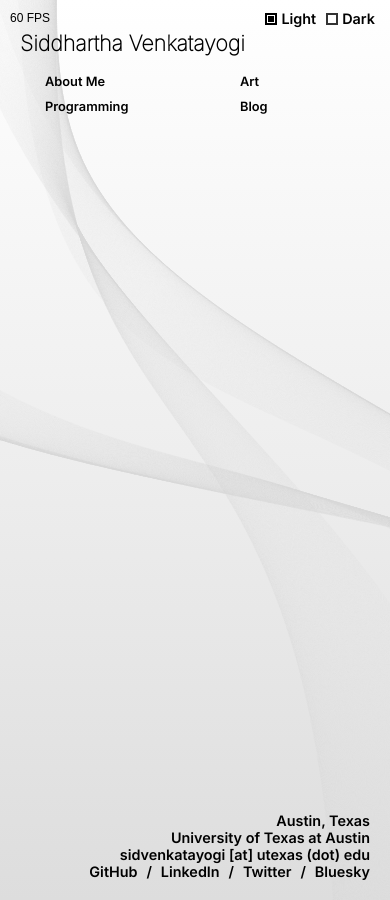
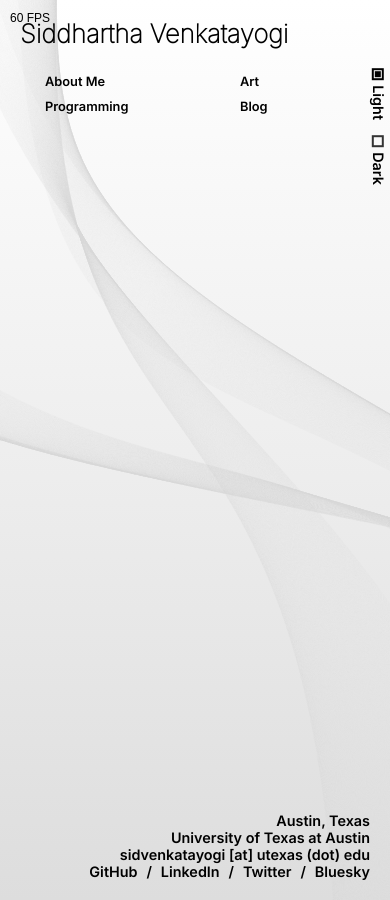
Before and after one commit to sidvenkatayogi/sidvenkatayogi.github.io, a Jekyll site: the page built from index.html, in a window 390 px wide. Built offline with Jekyll 4.4.1, drawn with Linux system fonts in a browser that asks for light colours.

Commit message:
mobiles sutufff

```diff
--- a/assets/css/main.scss
+++ b/assets/css/main.scss
@@ -449,7 +449,9 @@ body {
 
 @media screen and (max-width: 768px) {
     .header h1 a {
-        font-size: 0.67em; /* Reduce font size for the main title */
+        font-size: 0.8em; /* Increase font size for the main title */
+        position: relative;
+        top: -8px;
     }
 
     h1 {
@@ -494,12 +496,30 @@ body {
     }
 
     .theme-toggle-wrapper {
-        top: 10px;
-        right: 15px;
+        top: 120px;
+        right: 3px;
         bottom: auto;
         left: auto;
-        flex-direction: row;
-        gap: 10px;
+        flex-direction: column; /* Revert to vertical layout */
+        gap: 50px;
+    }
+
+    .theme-option {
+        display: flex;
+        align-items: center;
+        transform: rotate(90deg);
+        transform-origin: top right;
+    }
+
+    .theme-option input[type="radio"] {
+        order: 1; /* Place the button first */
+        margin-right: 5px; /* Add some space between the button and the label */
+    }
+
+    .theme-option label {
+        order: 2; /* Place the label second */
+        writing-mode: horizontal-tb; /* Reset writing mode */
+        text-orientation: mixed;
     }
 
     .social-links {
```
Also changed, not shown: 3 other files.
